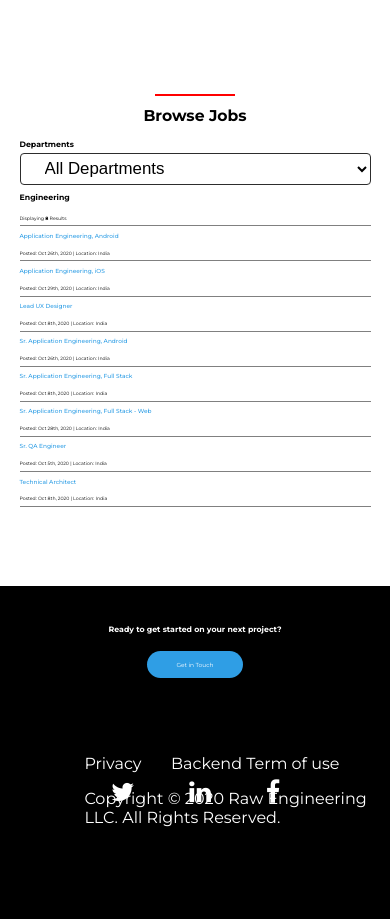
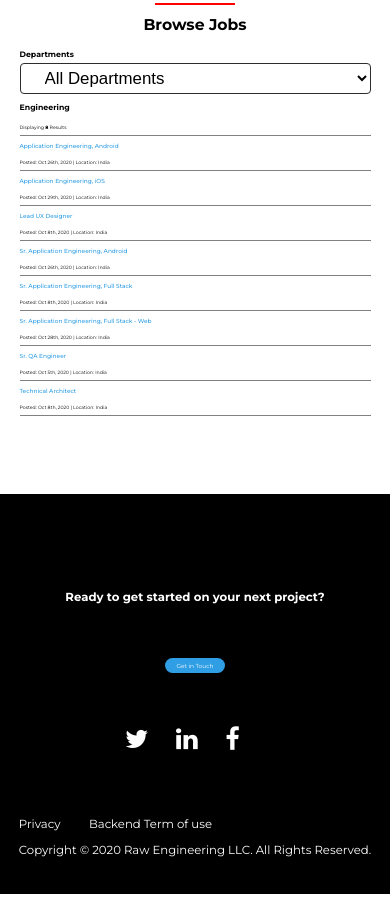
Before and after one commit to KHardik1698/RawCareerPage, a plain HTML site: page index.html in a window 390 px wide. Shown: the part 1136-2055 px from the top of the page. After the commit the page ends 2030 px from the top, so only its background shows below. Drawn offline with Linux system fonts and the light colour scheme.

Commit message:
Added Responsiveness to the Footer Section

```diff
--- a/styles/style.css
+++ b/styles/style.css
@@ -273,13 +273,15 @@ body {
   grid-row: 1/2;
   justify-self: center;
   align-self: center;
-  font-size: 2vw;
+  font-size: 5vh;
   font-weight: 700;
+  margin-top: 10vh;
+  margin-bottom: 5vh;
 }
 .blue-button {
   grid-column: 1/2;
   grid-row: 2/3;
-  font-size: 1.5vw;
+  font-size: 3vh;
   padding: 10px 30px;
   display: inline;
   margin: none;
@@ -292,9 +294,9 @@ body {
 .footer-icons {
   grid-column: 1/2;
   grid-row: 3/4;
-  margin-right: 10vh;
+  margin: 5vh 0px;
+  margin-right: 3vh;
   justify-self: right;
-  /* align-self: center; */
 }
 .footer-icons i {
   padding: 3vh;
@@ -303,6 +305,7 @@ body {
 .copyright {
   grid-column: 1/2;
   grid-row: 3/4;
+  margin: 10vh 0px;
   margin-left: 10vh;
   justify-self: left;
   align-self: center;
@@ -375,9 +378,13 @@ body {
     grid-row: 5/6;
     align-self: none;
   }
+  .page-divider {
+    margin: 10vw 0px;
+  }
   .browse-jobs-list {
     font-size: 2vw;
     padding: 10vw 0px;
+    margin-bottom: 10vw;
   }
   .department-list {
     width: 90vw;
@@ -398,6 +405,30 @@ body {
     grid-column: 1/2;
     grid-row: 3/4;
     justify-self: center;
+  }
+  .footer-description {
+    font-size: 3vw;
+  }
+  .blue-button {
+    font-size: 1.5vw;
+    padding: 1vw 3vw;
+  }
+  .footer-icons {
+    grid-row: 3/4;
+    justify-self: center;
+  }
+  .footer-icons i {
+    padding: 3vw;
+    font-size: 3vh;
+  }
+  .copyright {
+    grid-row: 4/5;
+    font-size: 3vw;
+    margin: 3vw;
+    justify-self: center;
+  }
+  .copyright img {
+    width: 10vw;
   }
 }
 
@@ -422,4 +453,21 @@ body {
     font-size: 5vw;
     padding: 1vw 0px;
   }
+  .footer-description {
+    margin: 0px;
+    margin-top: 3vh;
+  }
+  .footer-icons {
+    margin: 0px;
+  }
+  .footer-icons i {
+    font-size: 5vw;
+  }
+  .copyright {
+    margin: 0px;
+  }
+  .copyright a {
+    display: block;
+    padding: 0px;
+  }
 }
```
Also changed, not shown: index.html (+0 -24 lines).
